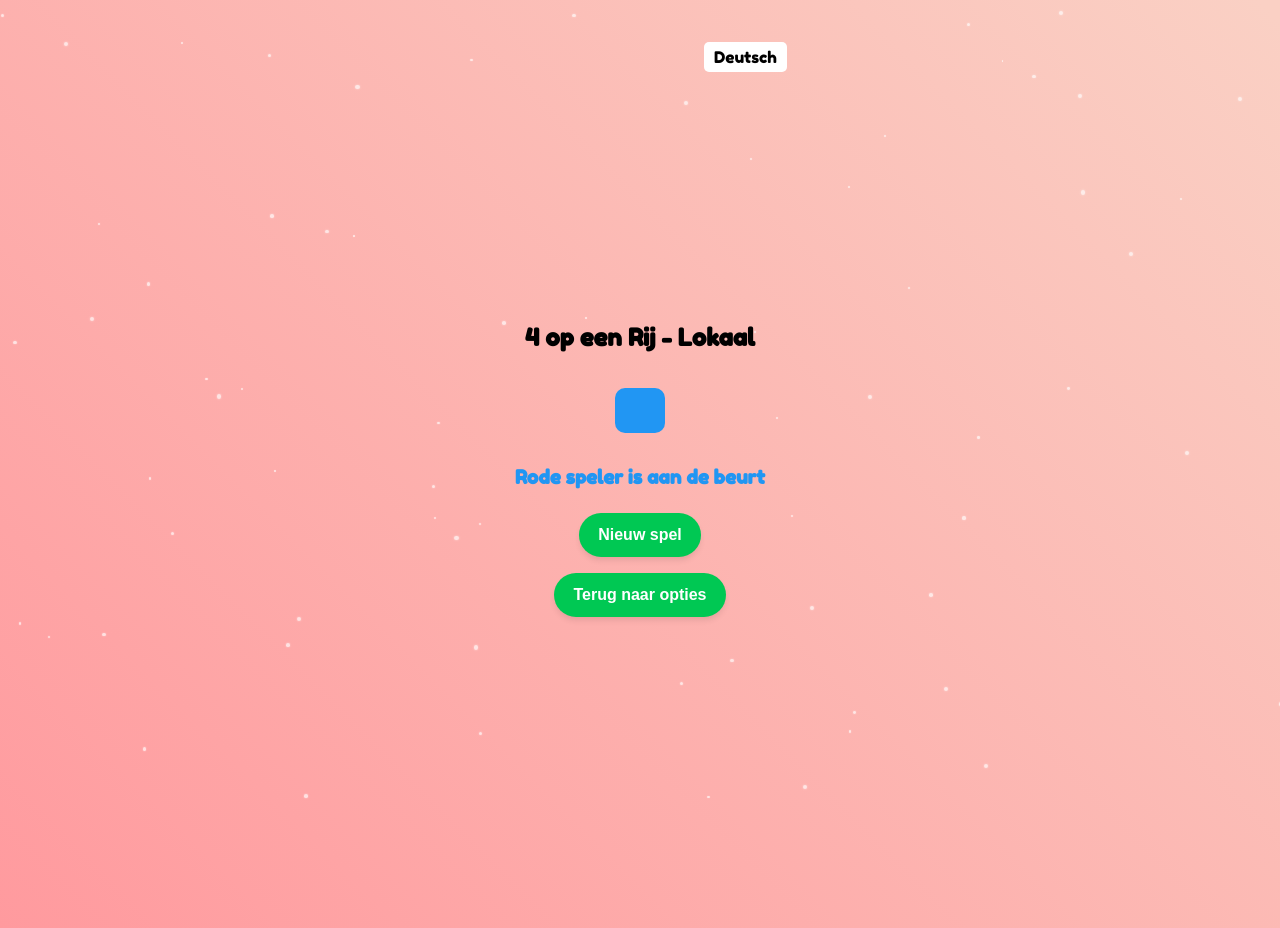
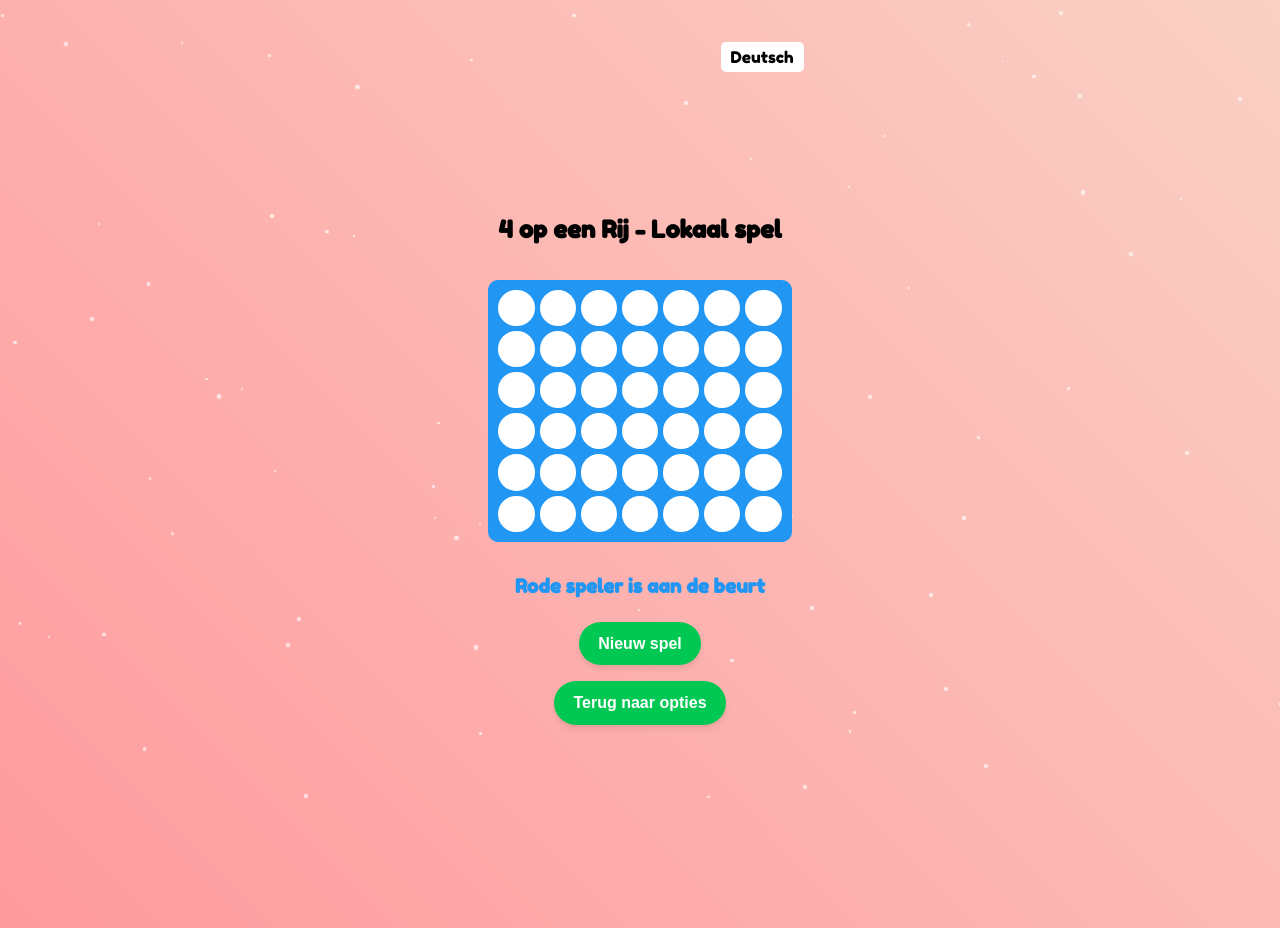
Before and after one commit to campique/rheezerbelten-webapp, a React (Create React App) app: page /games/connect-four/local in a window 1280 px wide. Built offline with nearby package versions, Linux system fonts and the light colour scheme; the HTML template or start-up script is replaced by a standard one.

Commit message:
Update ConnectFourLocal.js

```diff
--- a/src/games/ConnectFourLocal.js
+++ b/src/games/ConnectFourLocal.js
@@ -1,13 +1,14 @@
 import React, { useState } from 'react';
 import styled from 'styled-components';
 import { useNavigate } from 'react-router-dom';
+import Confetti from 'react-confetti';
 
 const GameWrapper = styled.div`
   display: flex;
   flex-direction: column;
   align-items: center;
   width: 100%;
-  max-width: 600px;
+  max-width: 100%;
   margin: 0 auto;
 `;
 
@@ -19,6 +20,8 @@ const Board = styled.div`
   padding: 10px;
   border-radius: 10px;
   margin: 1rem 0;
+  width: 100%;
+  max-width: 100%;
 `;
 
 const Cell = styled.div`
@@ -78,10 +81,15 @@ const ConnectFourLocal = () => {
   const [currentPlayer, setCurrentPlayer] = useState('red');
   const [gameActive, setGameActive] = useState(true);
   const [status, setStatus] = useState('Rode speler is aan de beurt');
+  const [showConfetti, setShowConfetti] = useState(false);
 
   const handleCellClick = (col) => {
     if (!gameActive) return;
+    makeMove(col);
+  };
 
+  const makeMove = (col) => {
+    try {
       const updatedState = [...gameState];
       for (let row = 5; row >= 0; row--) {
         if (updatedState[row][col] === '') {
@@ -90,6 +98,7 @@ const ConnectFourLocal = () => {
           if (checkForWin(row, col, currentPlayer)) {
             setStatus(`${currentPlayer === 'red' ? 'Rode' : 'Gele'} speler wint!`);
             setGameActive(false);
+            setShowConfetti(true);
           } else if (checkForDraw()) {
             setStatus('Gelijkspel!');
             setGameActive(false);
@@ -100,39 +109,58 @@ const ConnectFourLocal = () => {
           break;
         }
       }
+    } catch (error) {
+      console.error('Error in makeMove:', error);
+      setStatus('Er is een fout opgetreden. Probeer het opnieuw.');
+    }
   };
 
-  const checkForWin = (row, col, player) => {
+  const checkForWin = (row, col, player, board = gameState) => {
     // Horizontaal
-    if (checkLine(row, 0, 0, 1, player)) return true;
+    for (let r = 0; r < 6; r++) {
+      for (let c = 0; c < 4; c++) {
+        if (board[r][c] === player && board[r][c+1] === player &&
+            board[r][c+2] === player && board[r][c+3] === player) {
+          return true;
+        }
+      }
+    }
+
     // Verticaal
-    if (checkLine(0, col, 1, 0, player)) return true;
+    for (let r = 0; r < 3; r++) {
+      for (let c = 0; c < 7; c++) {
+        if (board[r][c] === player && board[r+1][c] === player &&
+            board[r+2][c] === player && board[r+3][c] === player) {
+          return true;
+        }
+      }
+    }
+
     // Diagonaal /
-    if (checkLine(Math.max(row - Math.min(col, 3), 0), Math.max(col - Math.min(row, 3), 0), 1, 1, player)) return true;
+    for (let r = 3; r < 6; r++) {
+      for (let c = 0; c < 4; c++) {
+        if (board[r][c] === player && board[r-1][c+1] === player &&
+            board[r-2][c+2] === player && board[r-3][c+3] === player) {
+          return true;
+        }
+      }
+    }
+
     // Diagonaal \
-    if (checkLine(Math.max(row - Math.min(6 - col, 3), 0), Math.min(col + Math.min(row, 3), 6), 1, -1, player)) return true;
+    for (let r = 0; r < 3; r++) {
+      for (let c = 0; c < 4; c++) {
+        if (board[r][c] === player && board[r+1][c+1] === player &&
+            board[r+2][c+2] === player && board[r+3][c+3] === player) {
+          return true;
+        }
+      }
+    }
 
     return false;
   };
 
-  const checkLine = (startRow, startCol, rowInc, colInc, player) => {
-    let count = 0;
-    for (let i = 0; i < 7; i++) {
-      const row = startRow + i * rowInc;
-      const col = startCol + i * colInc;
-      if (row < 0 || row >= 6 || col < 0 || col >= 7) break;
-      if (gameState[row][col] === player) {
-        count++;
-        if (count === 4) return true;
-      } else {
-        count = 0;
-      }
-    }
-    return false;
-  };
-
-  const checkForDraw = () => {
-    return gameState.every(row => row.every(cell => cell !== ''));
+  const checkForDraw = (board = gameState) => {
+    return board.every(row => row.every(cell => cell !== ''));
   };
 
   const resetGame = () => {
@@ -140,11 +168,13 @@ const ConnectFourLocal = () => {
     setCurrentPlayer('red');
     setGameActive(true);
     setStatus('Rode speler is aan de beurt');
+    setShowConfetti(false);
   };
 
   return (
     <GameWrapper>
-      <h2>4 op een Rij - Lokaal</h2>
+      {showConfetti && <Confetti />}
+      <h2>4 op een Rij - Lokaal spel</h2>
       <Board>
         {gameState.map((row, rowIndex) =>
           row.map((cell, colIndex) => (
```
Lines whose indentation alone changed are shown as unchanged.
